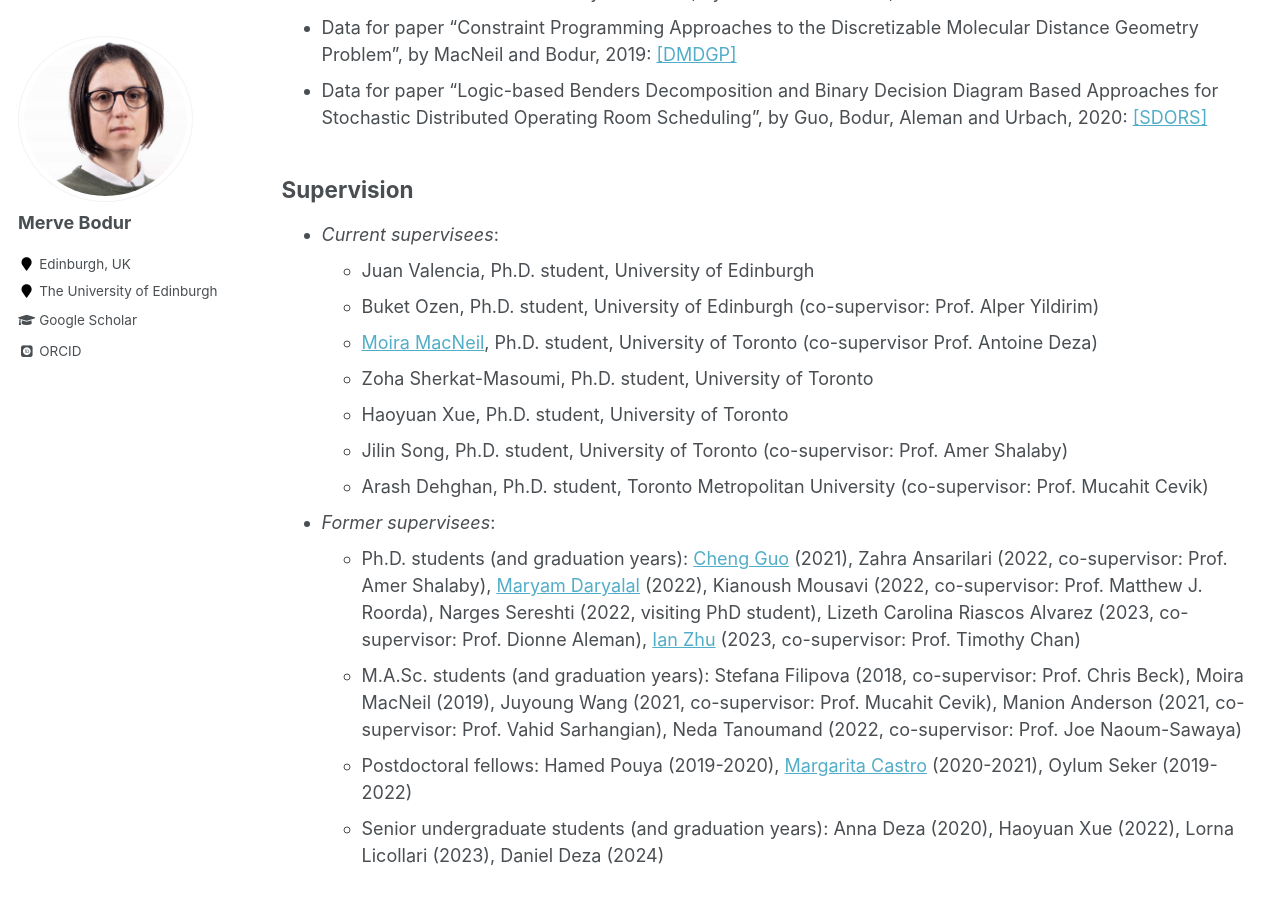
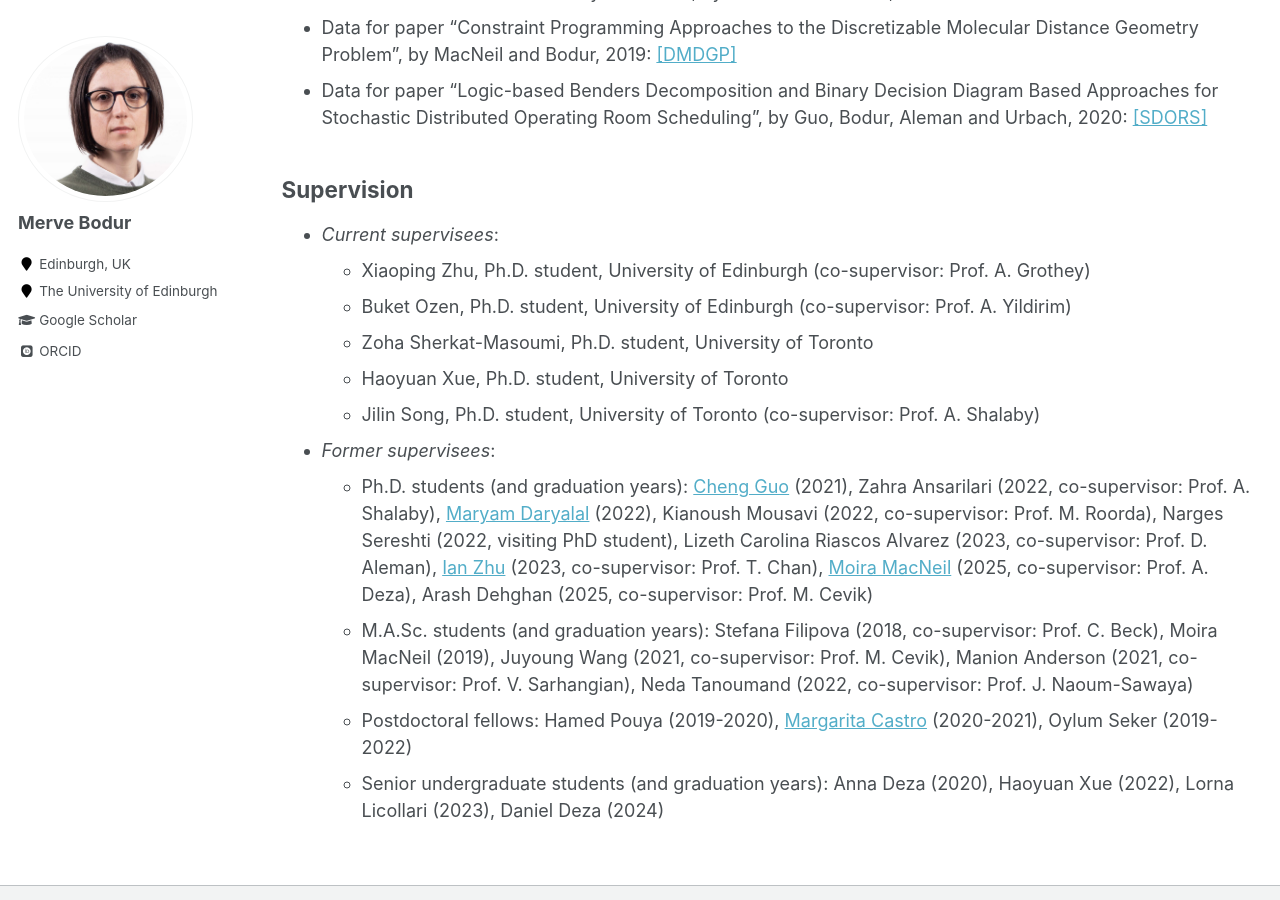
Before and after one commit to mervebodur/mervebodur.github.io, a Jekyll site: the page built from _pages/research.md, in a window 1280 px wide and 900 px high, scrolled down 5550 px. Built offline with Jekyll 4.4.1, drawn with Linux system fonts in a browser that asks for light colours; some web fonts are replaced; some of the changed text lies outside the part shown.

Commit message:
Update research.md

```diff
--- a/_pages/research.md
+++ b/_pages/research.md
@@ -170,16 +170,14 @@ Z. Ansarilari, M. M. Nesheli, S. Srikukenthiran, M. Bodur, and A. Shalaby\
 
 ## Supervision
 - *Current supervisees*:
-  - Juan Valencia, Ph.D. student, University of Edinburgh
-  - Buket Ozen, Ph.D. student, University of Edinburgh (co-supervisor: Prof. Alper Yildirim)
-  - [Moira MacNeil](https://moiramacneil.com), Ph.D. student, University of Toronto (co-supervisor Prof. Antoine Deza)
+  - Xiaoping Zhu, Ph.D. student, University of Edinburgh  (co-supervisor: Prof. A. Grothey)
+  - Buket Ozen, Ph.D. student, University of Edinburgh (co-supervisor: Prof. A. Yildirim)
   - Zoha Sherkat-Masoumi, Ph.D. student, University of Toronto
   - Haoyuan Xue, Ph.D. student, University of Toronto
-  - Jilin Song, Ph.D. student, University of Toronto (co-supervisor: Prof. Amer Shalaby)
-  - Arash Dehghan, Ph.D. student, Toronto Metropolitan University (co-supervisor: Prof. Mucahit Cevik)
+  - Jilin Song, Ph.D. student, University of Toronto (co-supervisor: Prof. A. Shalaby)
 
 - *Former supervisees*:
-  - Ph.D. students (and graduation years): [Cheng Guo](https://chengg04.github.io/) (2021), Zahra Ansarilari (2022, co-supervisor: Prof. Amer Shalaby), [Maryam Daryalal](https://www.daryalal.aroralab.ca) (2022), Kianoush Mousavi (2022, co-supervisor: Prof. Matthew J. Roorda), Narges Sereshti (2022, visiting PhD student), Lizeth Carolina Riascos Alvarez (2023, co-supervisor: Prof. Dionne Aleman), [Ian Zhu](https://www.ianyzhu.com/) (2023, co-supervisor: Prof. Timothy Chan)
-  - M.A.Sc. students (and graduation years): Stefana Filipova (2018, co-supervisor: Prof. Chris Beck), Moira MacNeil (2019), Juyoung Wang (2021, co-supervisor: Prof. Mucahit Cevik), Manion Anderson (2021, co-supervisor: Prof. Vahid Sarhangian), Neda Tanoumand (2022, co-supervisor: Prof. Joe Naoum-Sawaya)
+  - Ph.D. students (and graduation years): [Cheng Guo](https://chengg04.github.io/) (2021), Zahra Ansarilari (2022, co-supervisor: Prof. A. Shalaby), [Maryam Daryalal](https://www.daryalal.aroralab.ca) (2022), Kianoush Mousavi (2022, co-supervisor: Prof. M. Roorda), Narges Sereshti (2022, visiting PhD student), Lizeth Carolina Riascos Alvarez (2023, co-supervisor: Prof. D. Aleman), [Ian Zhu](https://www.ianyzhu.com/) (2023, co-supervisor: Prof. T. Chan), [Moira MacNeil](https://moiramacneil.com) (2025, co-supervisor: Prof. A. Deza), Arash Dehghan (2025, co-supervisor: Prof. M. Cevik)
+  - M.A.Sc. students (and graduation years): Stefana Filipova (2018, co-supervisor: Prof. C. Beck), Moira MacNeil (2019), Juyoung Wang (2021, co-supervisor: Prof. M. Cevik), Manion Anderson (2021, co-supervisor: Prof. V. Sarhangian), Neda Tanoumand (2022, co-supervisor: Prof. J. Naoum-Sawaya)
   - Postdoctoral fellows: Hamed Pouya (2019-2020), [Margarita Castro](https://sites.google.com/view/margaritacastro) (2020-2021), Oylum Seker (2019-2022)
   - Senior undergraduate students (and graduation years): Anna Deza (2020), Haoyuan Xue (2022), Lorna Licollari (2023), Daniel Deza (2024)
```
Also changed, not shown: other parts of _pages/research.md (+1 -1 lines).
